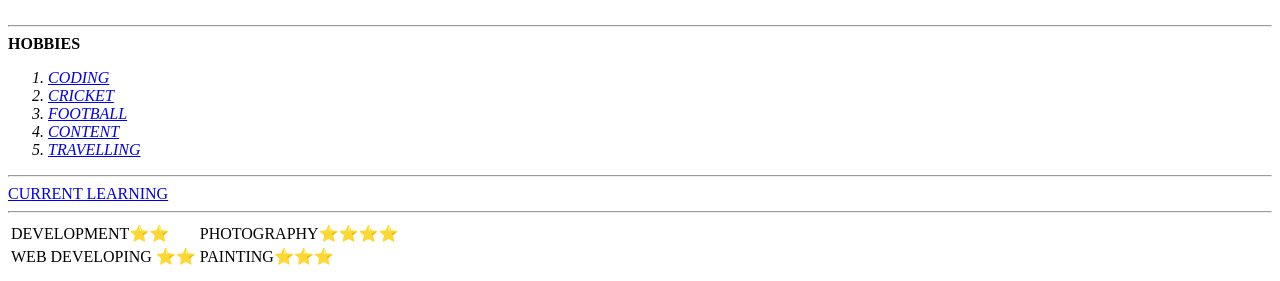
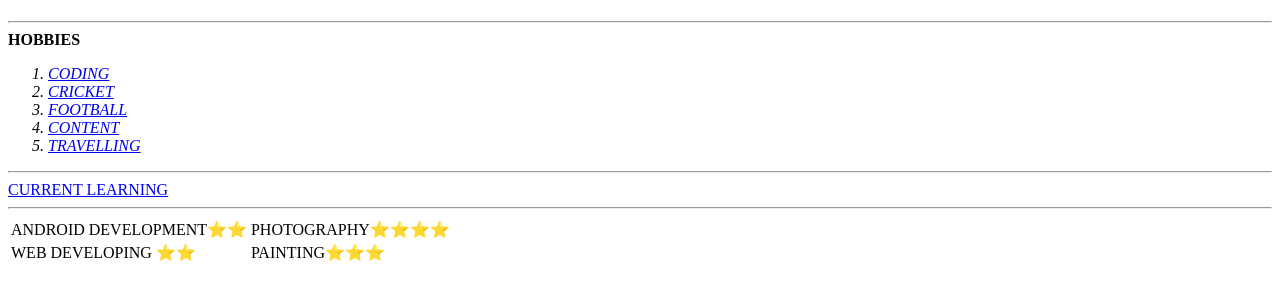
Before and after one commit to sam-k16/cv, a plain HTML site: page index.HTML in a window 1280 px wide. Shown: the part 197-478 px from the top of the page. Drawn offline with Linux system fonts and the light colour scheme.

Commit message:
Update index.HTML

```diff
--- a/index.HTML
+++ b/index.HTML
@@ -1,4 +1,3 @@
-<!DOCTYPE html>
 <html lang="en">
   <head>
     <meta charset="UTF-8">
@@ -31,7 +30,7 @@
     <hr>
     <table style="text-align: ;center">
       <tr>
-        <td>DEVELOPMENT⭐⭐</td>
+        <td>ANDROID DEVELOPMENT⭐⭐</td>
       <td>PHOTOGRAPHY⭐⭐⭐⭐</td>
       </tr>
       <tr>
```
